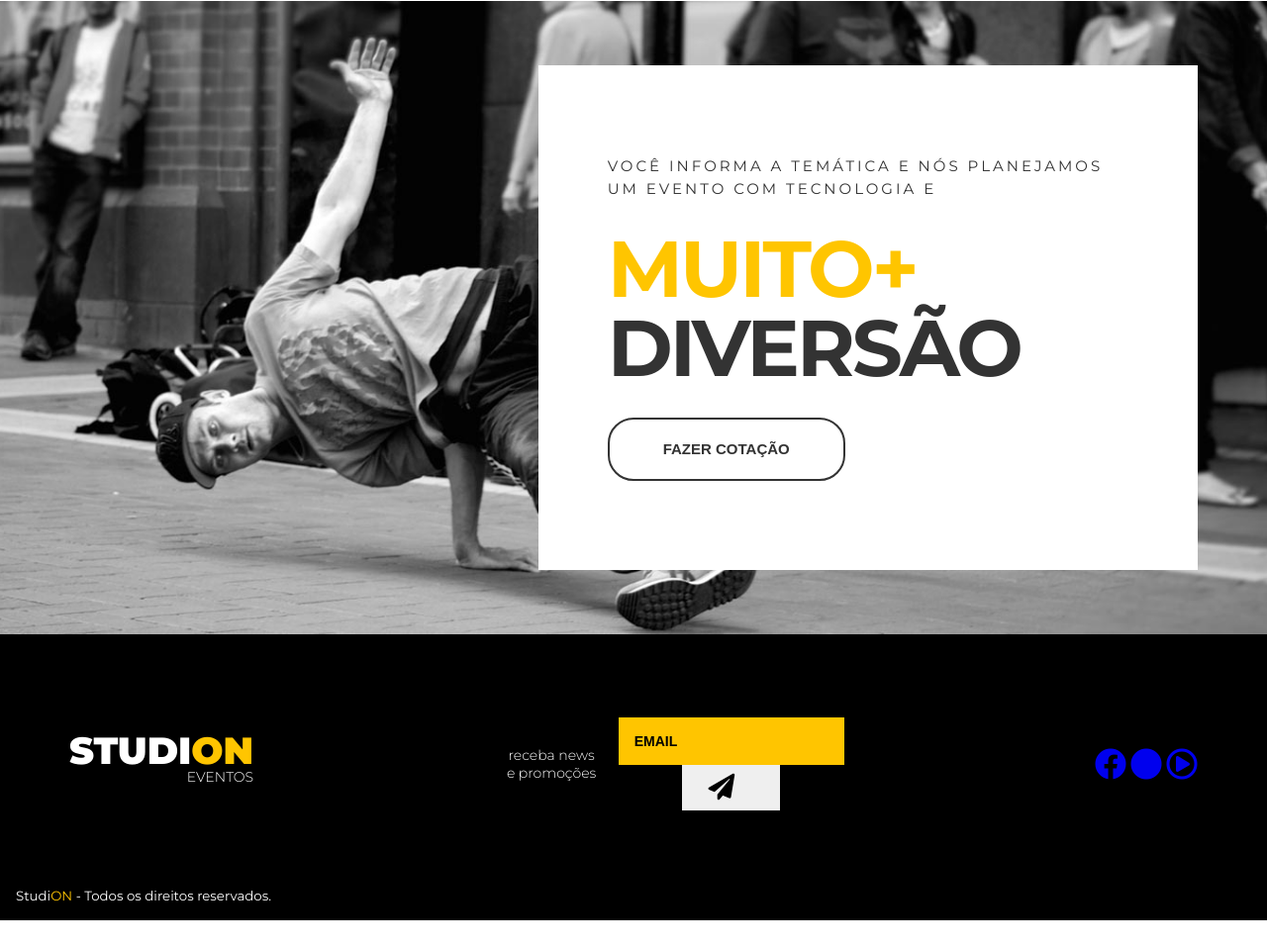
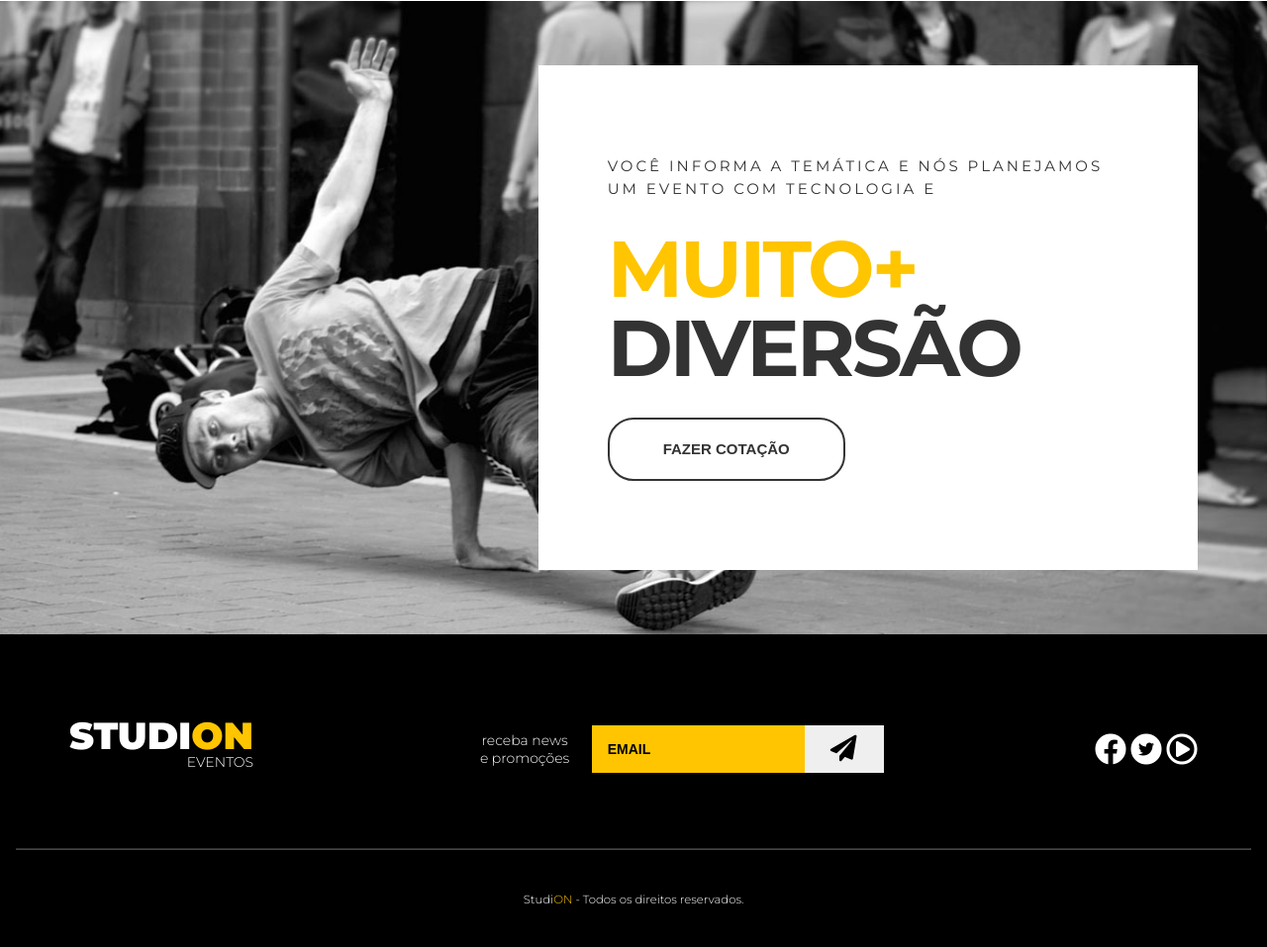
Before and after one commit to dirangel/studioOn, a website: page src/index.html in a window 1280 px wide. Shown: the part 1500-2457 px from the top of the page at 99% size. Before the commit the page ends 2430 px from the top, so only its background shows below. Drawn offline with Linux system fonts and the light colour scheme.

Commit message:
finalização da estilização do front apenas js css e html

```diff
--- a/src/index.html
+++ b/src/index.html
@@ -118,7 +118,7 @@
       </h2>
       <form class="footer__form">
         <label for="email">receba news e promoções</label>
-        <div class="footer__form__email">
+        <div class="footer__email">
           <input id="email" type="email" placeholder="email" />
           <button class="footer__form button" type="submit">
             <i class="fas fa-paper-plane fa-2x"></i>
@@ -134,8 +134,8 @@
         <li>
           <a href="https://twitter.com/" target="_blank">
             <span class="fa-stack">
-              <i class="fas fa-circle fa-stack-2x"></i>
-              <i class="fab fa-twitter fa-stack-1x"></i>
+              <i class="fas fa-circle fa-stack-2x fa-inverse"></i>
+              <i class="fab fa-twitter fa-stack-1x "></i>
             </span>
           </a>
         </li>
@@ -146,6 +146,8 @@
         </li>
       </ul>
     </div>
+
+    <hr/>
     <p>
       <small>Studi<span class="copy--primary">ON</span> - Todos os direitos
         reservados.</small>
--- a/src/style.css
+++ b/src/style.css
@@ -349,12 +349,9 @@ ul {
   /* line-height: 1rem; */
 }
 
-.footer_form fieldset {
-  /* display: grid;
-  grid-template-columns: auto 3.375rem; */
-  border: unset;
-  margin: 0;
-  padding: 0;
+.footer__email {
+  display: grid;
+  grid-template-columns: auto 3.375rem;
   width: 100%;
 }
 
@@ -376,9 +373,41 @@ ul {
 }
 
 .footer__form button{
+  cursor: pointer;
   border: unset;
-  height: 2.875rem;
+  height: 100%;
+  transition: 0.3s all ease;
+  width: 80px;
+}
+
+.footer__form button:hover{
+  color: #fff;
+  background-color: var(--color-copy);
 }
 .footer__social{
   justify-self: end;
 }
+
+.footer__social a,
+.footer__social a:visited,
+.footer__social a:active {
+ color: #fff;
+}
+
+.footer__social a .fa-twitter,
+.footer__social a:visited .fa-twitter,
+.footer__social a:active .fa-twitter {
+ color: #000;
+}
+
+.footer hr {
+  border-color: #fff4;
+}
+
+.footer p {
+  text-align: center;
+  font-size: .875rem;
+  font-weight: 300;
+  margin:  2.5rem 0;
+
+}
```
